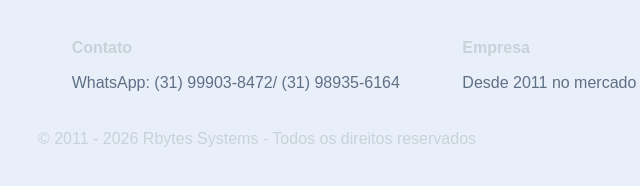
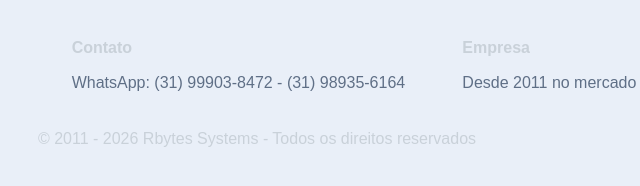
Before and after one commit to developerteacher2010/rbytes-systems, a website: page public/index.html in a window 1280 px wide. Shown: the part 4615-4801 px from the top of the page, 383-1023 px from the left. Drawn offline with Linux system fonts and the light colour scheme.

Commit message:
Update index.html

```diff
--- a/public/index.html
+++ b/public/index.html
@@ -364,7 +364,7 @@
 
       <div>
         <h4>Contato</h4>
-        <p>WhatsApp: (31) 99903-8472/ (31) 98935-6164</p>
+        <p>WhatsApp: (31) 99903-8472 - (31) 98935-6164</p>
       </div>
 
       <div>
```
